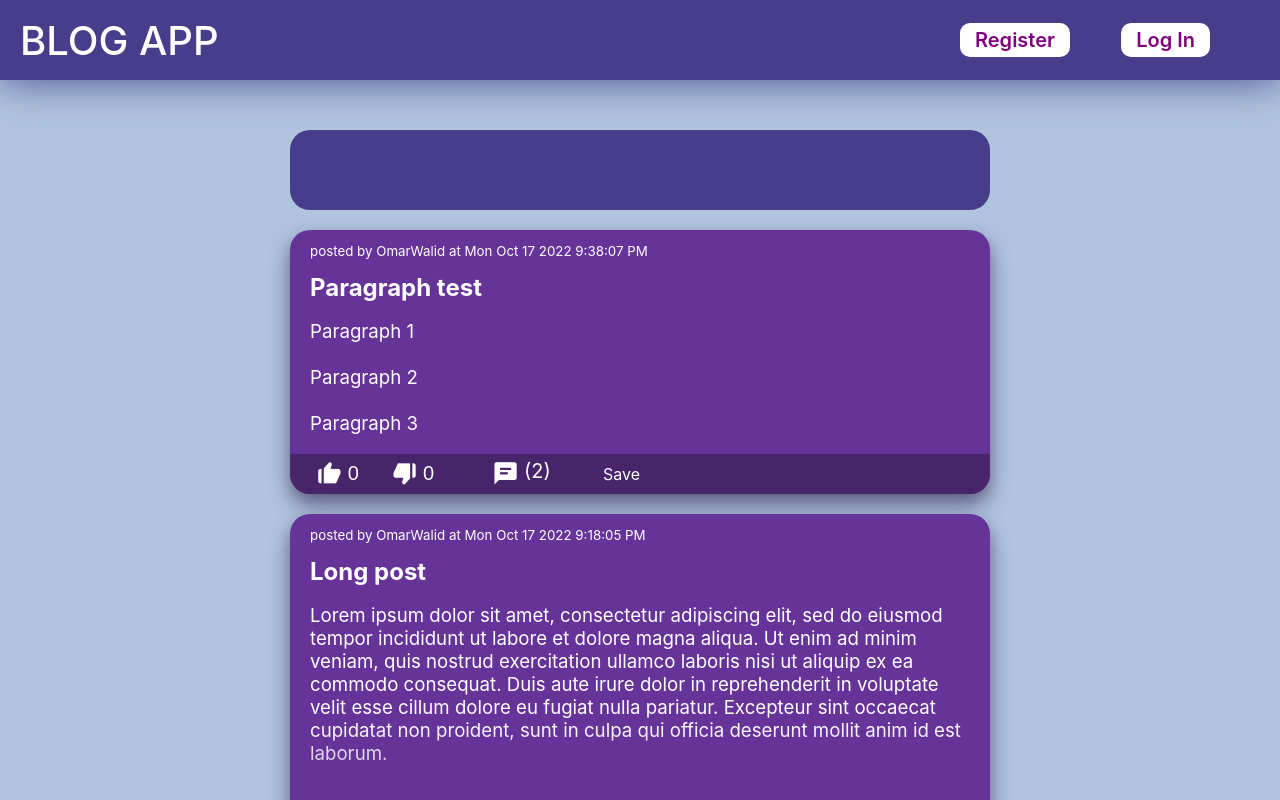
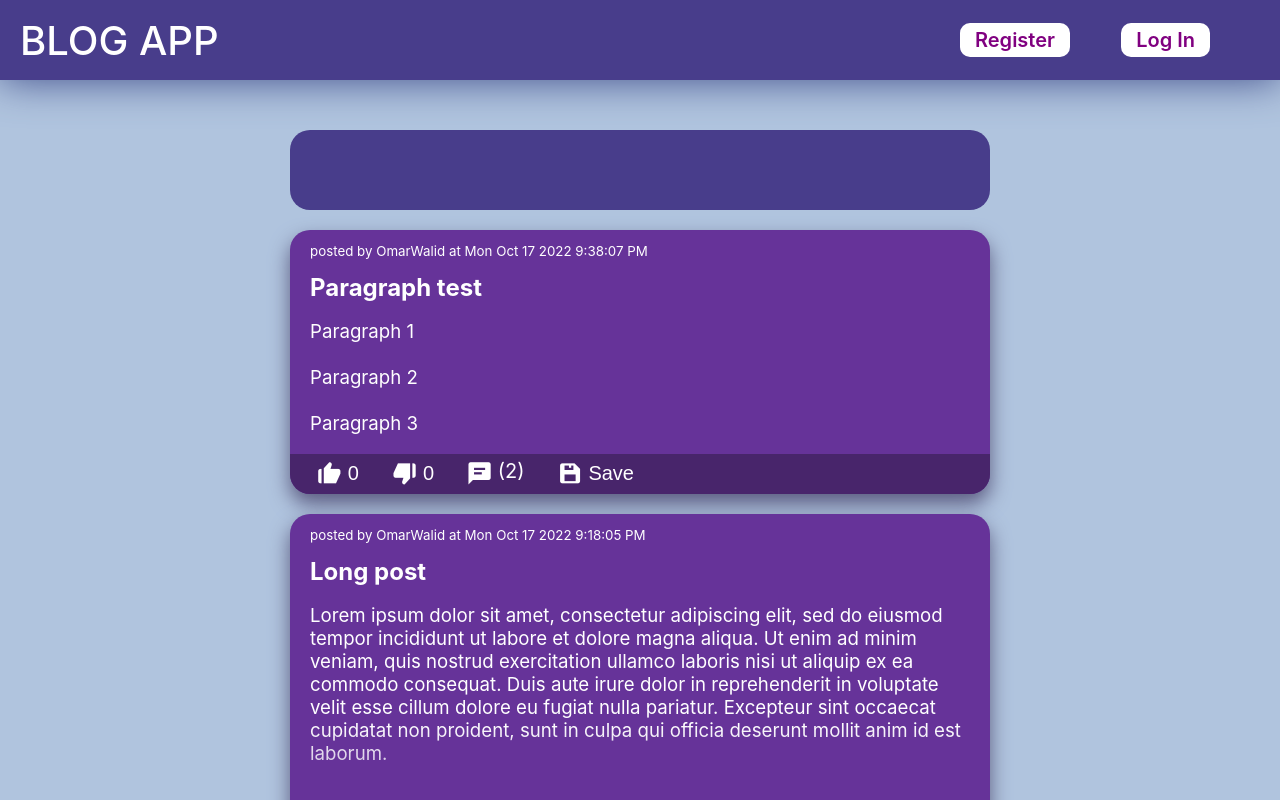
Before and after one commit to Omar-Walid-MD/React-Blog-App, a React (Create React App) app: page / in a window 1280 px wide. Shown: the top 800 px of the page. Built offline with nearby package versions, Linux system fonts and the light colour scheme; data requests are answered from the project's data file.

Commit message:
Added post saving

```diff
--- a/src/App.js
+++ b/src/App.js
@@ -35,7 +35,7 @@ function App()
     })
     .then((data)=>{
     setUsers(data);
-    // console.log(data);
+    // setCurrentUser(JSON.parse(localStorage.setItem("currentUser")));
     })
 
     setCurrentUser(JSON.parse(localStorage.getItem("currentUser")));
--- a/src/MainPage.css
+++ b/src/MainPage.css
@@ -350,3 +350,26 @@
     font-size: 20pt;
     margin: 5px 5px 0 0;
 }
+.save-button
+{
+    font-size: 15pt;
+
+    color: white;
+    background-color: transparent;
+
+    border: none;
+    outline: none;
+
+    cursor: pointer;
+
+    transition: transform 0.1s ease-in-out ;
+
+}
+.save-button:hover
+{
+    transform: scale(1.25);
+}
+.save-button[saved="true"]
+{
+    color: lime;
+}
--- a/src/database/db.json
+++ b/src/database/db.json
@@ -6,7 +6,10 @@
       "password": "123",
       "id": "user-4499347254",
       "likes": [],
-      "dislikes": []
+      "dislikes": [],
+      "savedPosts": [
+        "post-1432977528"
+      ]
     }
   ],
   "posts": [
--- a/src/post.js
+++ b/src/post.js
@@ -12,6 +12,8 @@ function Post({post,currentUser,setCurrentUser})
   const [dislikes,setDislikes] = useState(post.dislikes);
 
   const [commentsCount,setCommentsCount] = useState(0);
+
+  const [saved,setSaved] = useState();
 
   function handleVote(newVoteState)
   {
@@ -141,6 +143,36 @@ function Post({post,currentUser,setCurrentUser})
 
   }
 
+  function handleSave()
+  {
+    console.log("yea");
+    setSaved(prev => !prev);
+
+    let updatedUser = currentUser;
+
+    if(updatedUser.savedPosts.includes(post.id))
+    {
+      updatedUser.savedPosts = updatedUser.savedPosts.filter((savedPost)=>savedPost!==post.id);
+    }
+    else
+    {
+      updatedUser.savedPosts = [...updatedUser.savedPosts,post.id];
+    }
+
+    axios.put('http://localhost:8000/users/'+updatedUser.id,
+      updatedUser
+    )
+    .then(resp =>{
+        console.log("Updated User Saved Posts");
+        localStorage.setItem('currentUser', JSON.stringify(updatedUser));
+        setCurrentUser(updatedUser);
+    }).catch(error => {
+        console.log(error);
+    });
+
+
+  }
+
   function CheckUserVote()
   {
     if(currentUser)
@@ -178,6 +210,8 @@ function Post({post,currentUser,setCurrentUser})
         setCommentsCount(data.filter((comment)=>comment.post===post.id).length);
     });
 
+    currentUser && setSaved(currentUser.savedPosts.includes(post.id));
+
   },[])
 
   return(
@@ -197,7 +231,7 @@ function Post({post,currentUser,setCurrentUser})
             <button className="voting-button flex-row" vote={voteState==="dislike" ? "dislike" : "none"} onClick={function(){handleVote("dislike")}}><i className='bx bxs-dislike voting-icon' ></i>{(dislikes)}</button>
           </div>
           <Link to={"/post/"+post.id} className="comment-button flex-row"><i className='bx bxs-comment-detail comment-icon'></i>({commentsCount})</Link>
-          <div>Save</div>
+          <button className="save-button flex-row" saved={saved ? "true" : "false"}  onClick={handleSave}><i className='bx bxs-save voting-icon'></i>{saved ? "Saved" : "Save"}</button>
         </div>
       </div>
 
```
